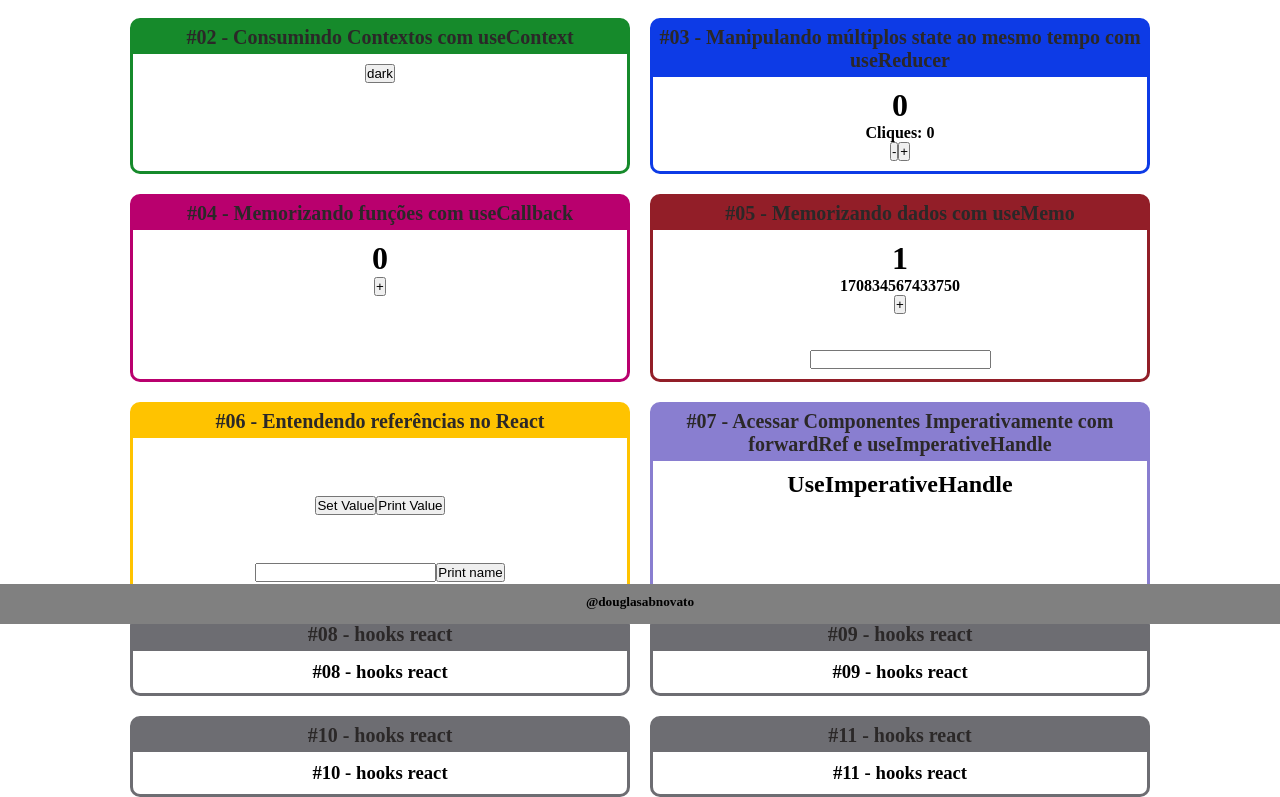
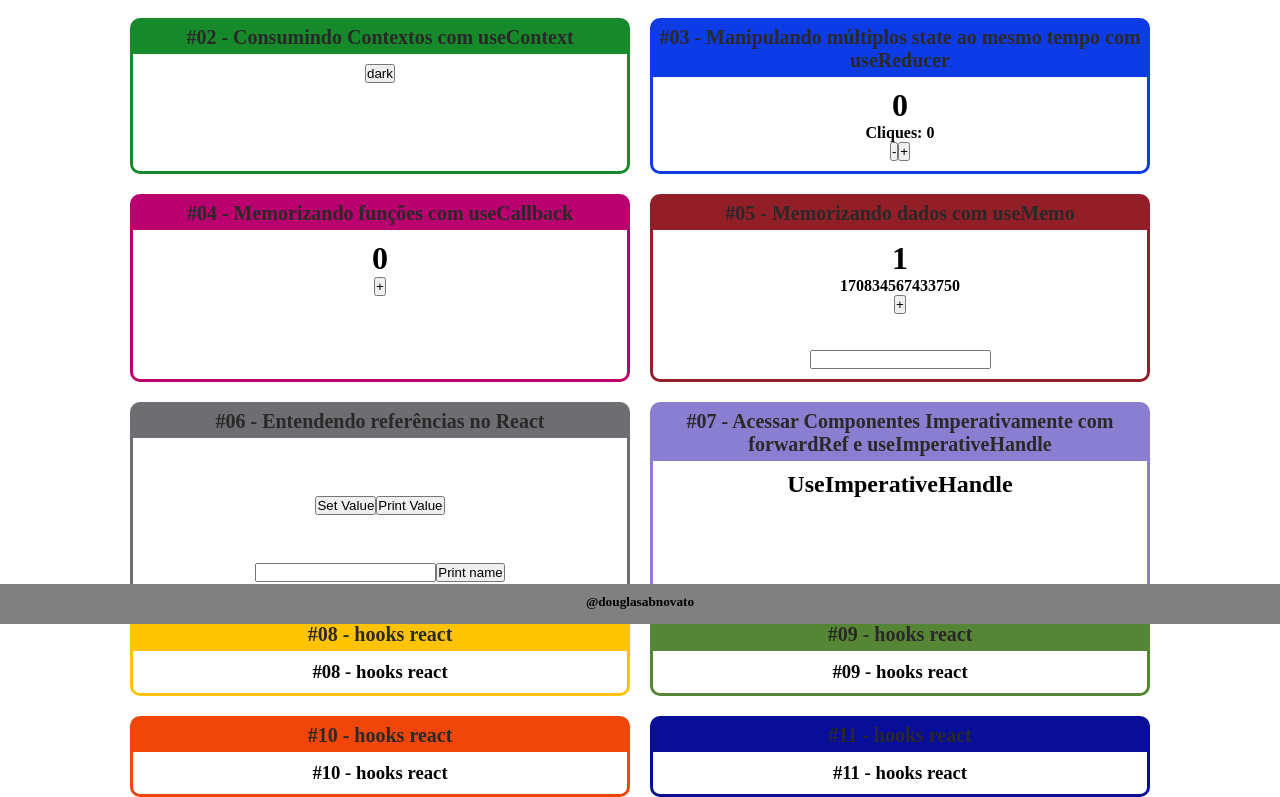
Before and after one commit to douglasabnovato/react-hooks-handbook, a React (Create React App) app: page / in a window 1280 px wide. Shown: the part 176-973 px from the top of the page. Built offline with nearby package versions, Linux system fonts and the light colour scheme.

Commit message:
estilização do footer e do header

```diff
--- a/src/App.js
+++ b/src/App.js
@@ -44,7 +44,7 @@ export default function App(props) {
         <Card titulo="#05 - Memorizando dados com useMemo" color="#921E28">
           <UseMemo />
         </Card>
-        <Card titulo="#06 - Entendendo referências no React" color="#FFC300">
+        <Card titulo="#06 - Entendendo referências no React" color="#6D6D72">
           <UseRef />
         </Card>
         <Card
@@ -55,25 +55,25 @@ export default function App(props) {
         </Card>
         <Card
           titulo="#08 - hooks react"
-          color="#6D6D72"
+          color="#FFC300"
         >
           <h3>#08 - hooks react</h3>
         </Card>
         <Card
           titulo="#09 - hooks react"
-          color="#6D6D72"
+          color="#558635"
         >
           <h3>#09 - hooks react</h3>
         </Card>
         <Card
           titulo="#10 - hooks react"
-          color="#6D6D72"
+          color="#F0460A"
         >
           <h3>#10 - hooks react</h3>
         </Card>
         <Card
           titulo="#11 - hooks react"
-          color="#6D6D72"
+          color="#080E98"
         >
           <h3>#11 - hooks react</h3>
         </Card>
--- a/src/styles/App.css
+++ b/src/styles/App.css
@@ -10,7 +10,7 @@
 }
 
 .App .TitleTop {
-    padding: 10px 10px 10px 10px;
+    padding: 10px 0px;
     top: 0;
     width: 100%;
     background: grey;
```
